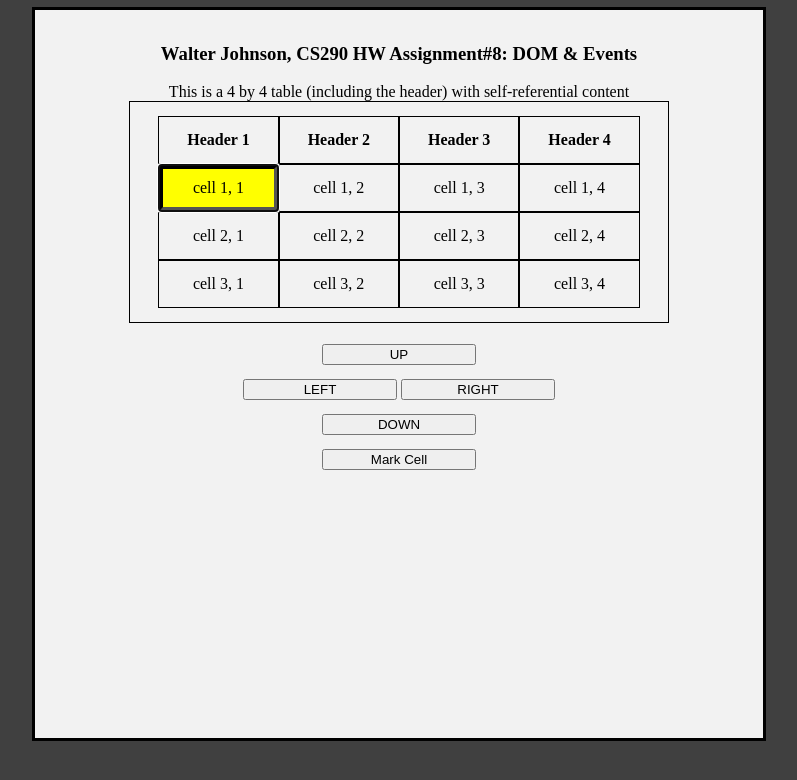
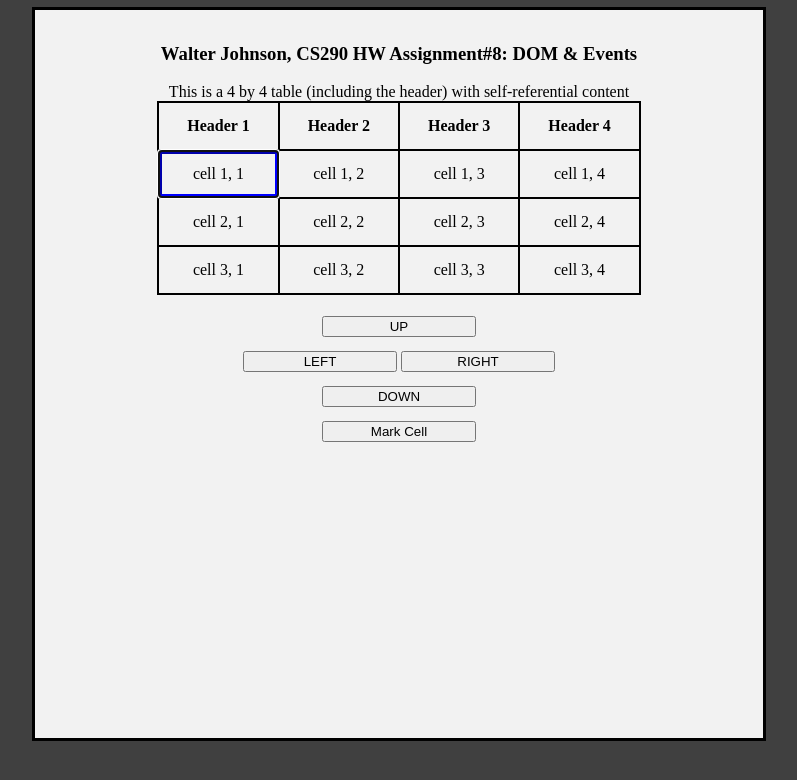
Before and after one commit to johnwalt8/CS290_DOM-Events, a plain HTML site: page test.html in a window 1280 px wide. Shown: the whole page, without its empty margins (241-1038 px from the left). Drawn offline with Linux system fonts and the light colour scheme.

Commit message:
cleaned up css

```diff
--- a/style.css
+++ b/style.css
@@ -17,11 +17,8 @@ h3 {
 }
 
 table {
-    text-align: center;
     border: 1px solid black;
-    /* border-collapse: collapse; */
     border-spacing: 0px;
-    padding: 14px 28px;
     margin: auto;
     margin-top: 7px;
     margin-bottom: 14px;
@@ -30,20 +27,15 @@ table {
 th, td {
     text-align: center;
     border: 1px solid black;
-    /* border-collapse: collapse; */
-    border-spacing: 0px;
     padding: 14px 28px;
     margin: auto;
-    margin-top: 7px;
-    margin-bottom: 14px;
 }
 
 
 .cell:focus {
-    background-color: yellow;
-    border: 5px solid black;
+    border: 4px solid blue;
     border-style: inset;
-    padding: 5px 19px;
+    padding: 10px 24px;
 }
 
 div {
```
